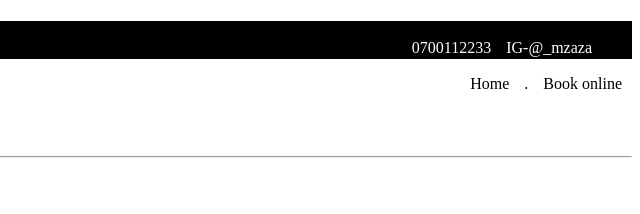
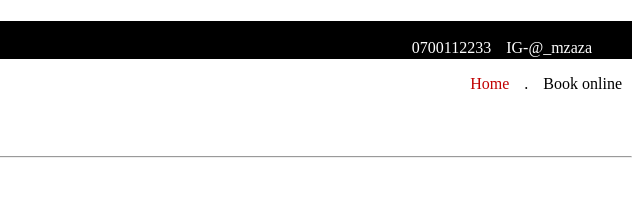
Before and after one commit to mzazakeith/portfolio, a plain HTML site: page portfolio.html in a window 1280 px wide. Shown: the top 214 px of the page, 640-1280 px from the left. Drawn offline with Linux system fonts and the light colour scheme.

Commit message:
active home button

```diff
--- a/css/styles.css
+++ b/css/styles.css
@@ -37,5 +37,5 @@
   color: rgb(0, 0, 0);
 }
 .active{
-  color: rgb(67, 69, 69);
+  color: rgb(193, 1, 1);
 }
--- a/portfolio.html
+++ b/portfolio.html
@@ -24,7 +24,9 @@
     <ul>
 <li><a href="#">Book online</a></li>
 <li>.</li>
-<li><a href="#">Home</a></li>
+
+<li><a href="#"><span class="active">Home</span></a></li>
+
 
     </ul>
 
```
